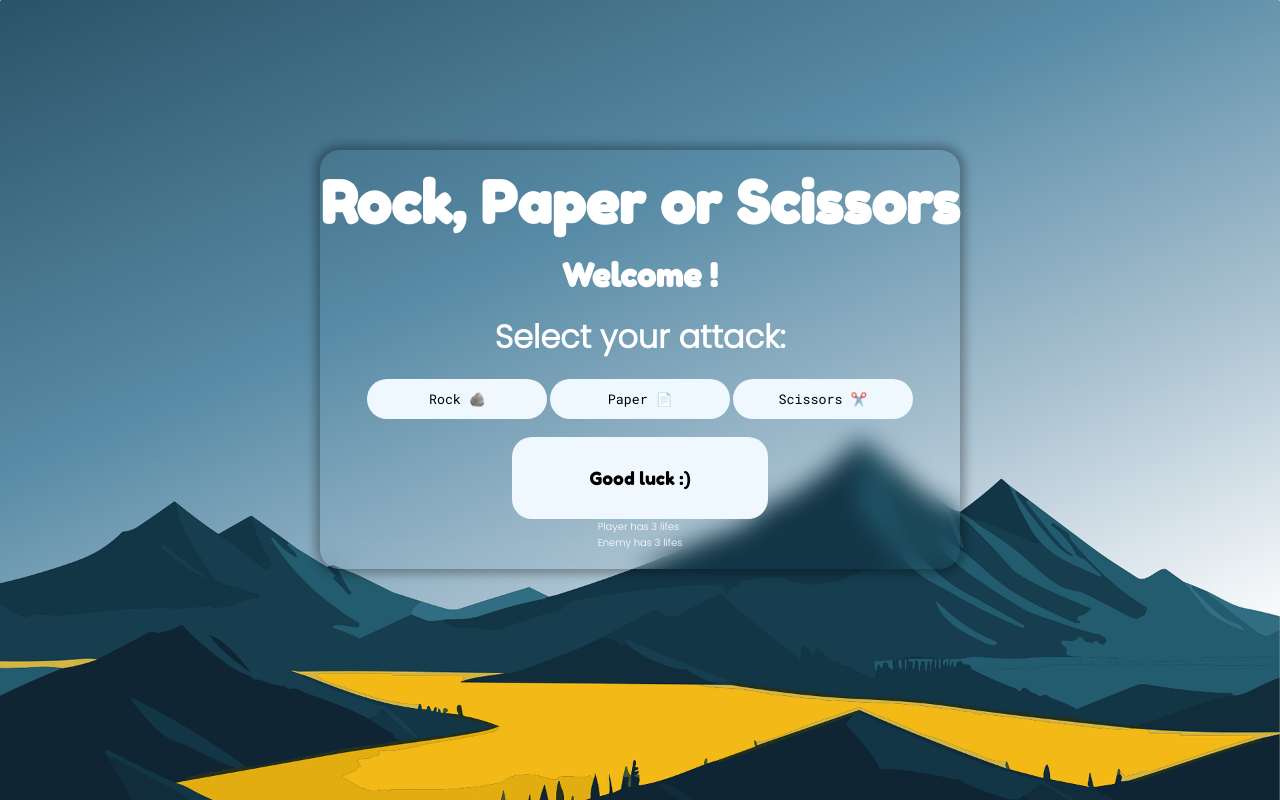
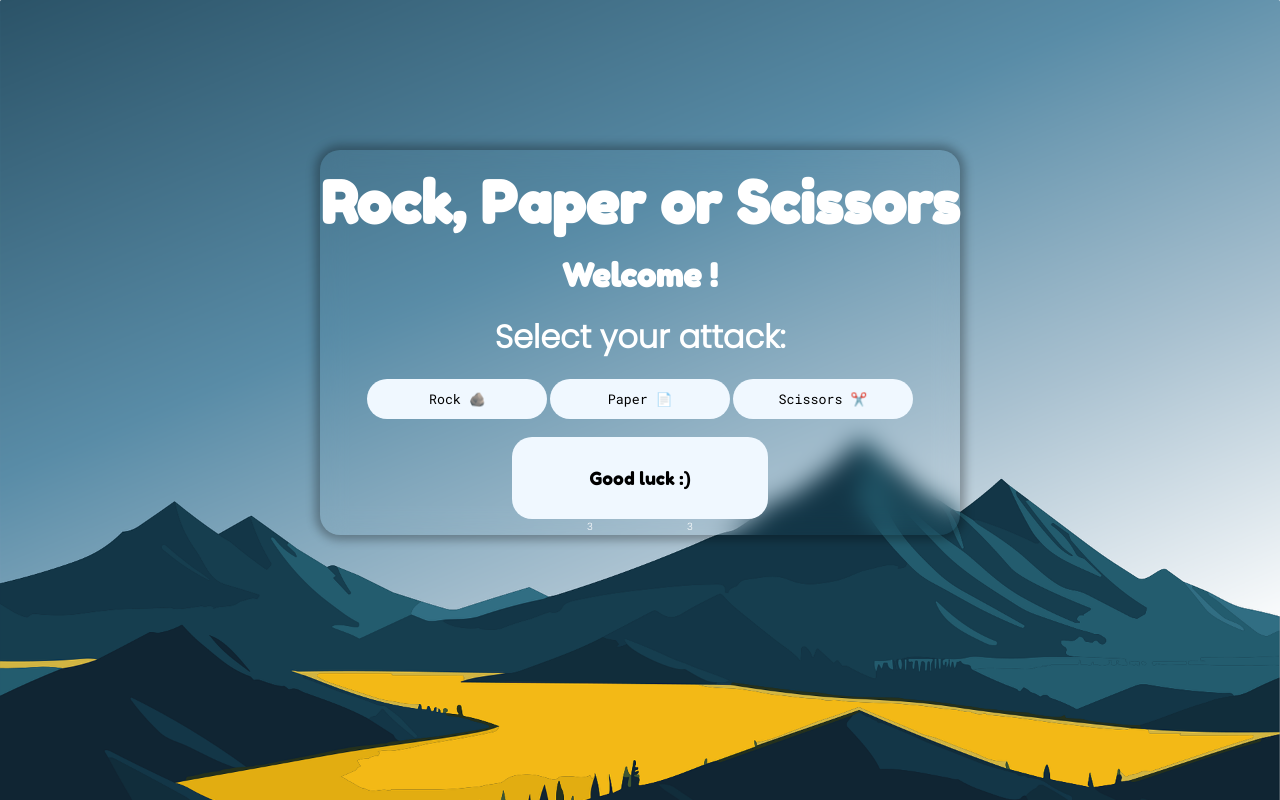
Before and after one commit to Lujan2408/rock-paper-scissors.github.io, a plain HTML site: page index.html in a window 1280 px wide. Drawn offline with Linux system fonts and the light colour scheme.

Commit message:
Display grid para la sección de mensajes

```diff
--- a/index.html
+++ b/index.html
@@ -31,11 +31,18 @@
             </section>
         </div>
 
-        <div id="life-counter">
-            <div id="player-attacks"></div>
-            <div id="enemy-attacks"></div>
-            <p>Player has <span id="player-lifes">3</span> lifes</p>
-            <p>Enemy has <span id="enemy-lifes">3</span> lifes</p>
+        <div id="attacks">
+
+            <div class="player-attack">
+                <p id="player-lifes">3</p>
+                <div id="player-attacks"></div>
+            </div>
+
+            <div class="enemy-attack">
+                <span id="enemy-lifes">3</span>
+                <div id="enemy-attacks"></div>
+            </div>
+
         </div>
     </section>
 </body>
--- a/styles.css
+++ b/styles.css
@@ -59,8 +59,16 @@ body {
     padding: 18px 0px;
 }
 
-#life-counter {
-    padding-bottom: 18px;
+#attacks {
+    display: grid;
+    grid-template-columns: 100px 100px;
+    place-items: center;
+}
+
+.player-attack, .enemy-attack {
+    display: flex;
+    flex-direction: column;
+    align-items: center;
 }
 
 #attack-buttons button{
```
